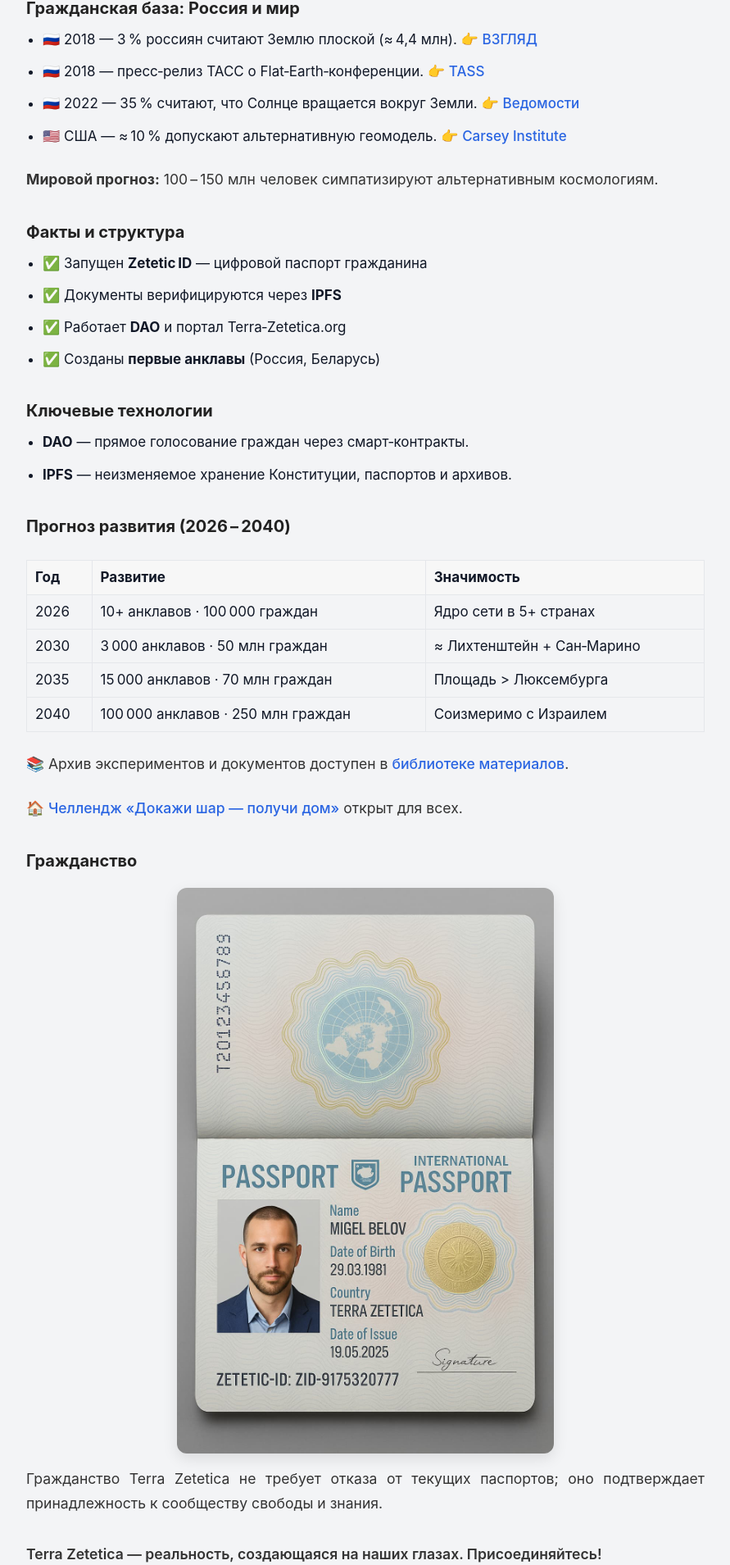
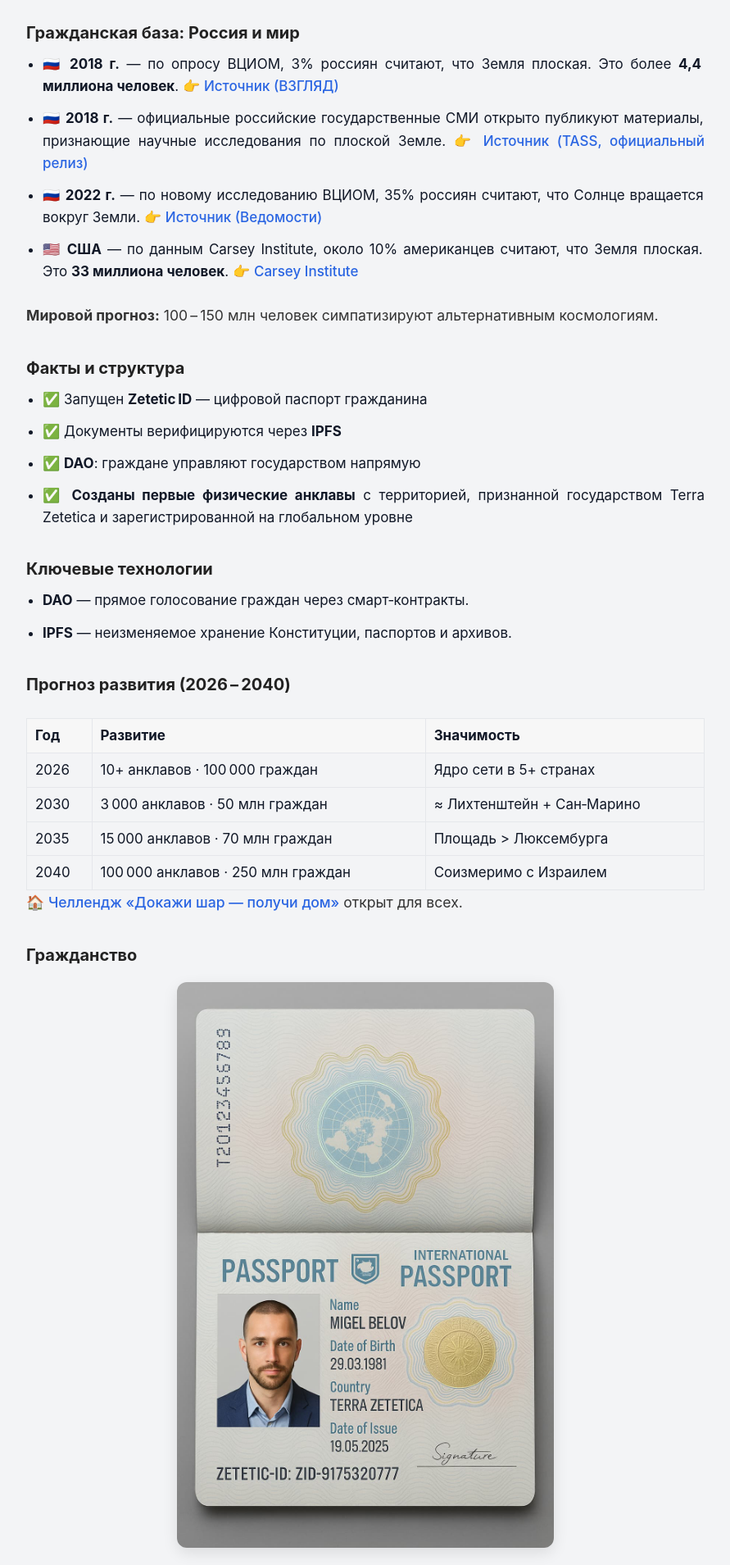
Before and after one commit to kardinalmarkov/terra-zetetica, a Next.js app: page /about2 in a window 1280 px wide. Shown: the part 1297-3206 px from the top of the page at 82% size, without its empty margins (194-1085 px from the left). Built offline with nearby package versions, Linux system fonts and the light colour scheme.

Commit message:
Update about2.js

```diff
--- a/pages/about2.js
+++ b/pages/about2.js
@@ -59,31 +59,48 @@ export default function About() {
       </p>
 
       {/* --- Анклавы --- */}
-      <h2>Физическая территория: анклавы Terra Zetetica</h2>
+
+    <h2>Физическая территория: анклавы Terra Zetetica</h2>
       <p>
-        В России и Беларуси уже действуют <strong>первые физические анклавы</strong> — зарегистрированные участки жилья и земли, сохранённые в IPFS и подтверждённые голосованием DAO.
+        Сегодня в России и Беларуси действуют <strong>первые физические анклавы</strong>.
+        Это не просто объединения — это <strong>участки недвижимости и земли</strong>, официально заявленные гражданами,
+        зарегистрированные в DAO и сохранённые в IPFS.
       </p>
       <p>
-        <strong>Анклав</strong> — это полноценная часть территории государства: жильё, хозяйственная зона, общественное пространство и флаг Terra Zetetica.
+        <strong>Анклав — это полноценная часть территории государства.</strong> Он может включать жильё, хозяйственную зону, общественное пространство и флаг Terra Zetetica.
       </p>
 
       {/* --- Статистика и позиции СМИ --- */}
       <h2>Гражданская база: Россия и мир</h2>
       <ul>
-        <li>🇷🇺 2018 — 3 % россиян считают Землю плоской (≈ 4,4 млн). 👉 <a href="https://vz.ru/news/2018/7/27/934460.html" target="_blank">ВЗГЛЯД</a></li>
-        <li>🇷🇺 2018 — пресс‑релиз ТАСС о Flat‑Earth‑конференции. 👉 <a href="https://tass.ru/press-relizy/5077491" target="_blank">TASS</a></li>
-        <li>🇷🇺 2022 — 35 % считают, что Солнце вращается вокруг Земли. 👉 <a href="https://www.vedomosti.ru/society/news/2022/08/02/934109-35-rossiyan-schitayut-chto-solntse-vraschaetsya-vokrug-zemli" target="_blank">Ведомости</a></li>
-        <li>🇺🇸 США — ≈ 10 % допускают альтернативную геомодель. 👉 <a href="https://carsey.unh.edu/publication/conspiracy-vs-science-survey-us-public-beliefs" target="_blank">Carsey Institute</a></li>
+        <li>
+          <strong>🇷🇺 2018 г.</strong> — по опросу ВЦИОМ, 3% россиян считают, что Земля плоская.
+          Это более <strong>4,4 миллиона человек</strong>. 👉 <a href="https://vz.ru/news/2018/7/27/934460.html" target="_blank">Источник (ВЗГЛЯД)</a>
+        </li>
+        <li>
+          <strong>🇷🇺 2018 г.</strong> — официальные российские государственные СМИ открыто публикуют материалы,
+          признающие научные исследования по плоской Земле. 👉 <a href="https://tass.ru/press-relizy/5077491" target="_blank">Источник (TASS, официальный релиз)</a>
+        </li>
+        <li>
+          <strong>🇷🇺 2022 г.</strong> — по новому исследованию ВЦИОМ, 35% россиян считают, что Солнце вращается вокруг Земли.
+          👉 <a href="https://www.vedomosti.ru/society/news/2022/08/02/934109-35-rossiyan-schitayut-chto-solntse-vraschaetsya-vokrug-zemli" target="_blank">Источник (Ведомости)</a>
+        </li>
+        <li>
+          <strong>🇺🇸 США</strong> — по данным Carsey Institute, около 10% американцев считают, что Земля плоская.
+          Это <strong>33 миллиона человек</strong>. 👉 <a href="https://carsey.unh.edu/publication/conspiracy-vs-science-survey-us-public-beliefs" target="_blank">Carsey Institute</a>
+        </li>
       </ul>
-      <p><strong>Мировой прогноз:</strong> 100 – 150 млн человек симпатизируют альтернативным космологиям.</p>
+      <p><strong>Мировой прогноз:</strong> 100 – 150 млн человек симпатизируют альтернативным космологиям.</p>
+
 
       {/* --- Факты / структура --- */}
       <h2>Факты и структура</h2>
       <ul>
         <li>✅ Запущен <strong>Zetetic ID</strong> — цифровой паспорт гражданина</li>
         <li>✅ Документы верифицируются через <strong>IPFS</strong></li>
-        <li>✅ Работает <strong>DAO</strong> и портал Terra‑Zetetica.org</li>
-        <li>✅ Созданы <strong>первые анклавы</strong> (Россия, Беларусь)</li>
+        <li>✅ <strong>DAO</strong>: граждане управляют государством напрямую</li>
+        <li>✅ <strong>Созданы первые физические анклавы</strong> с территорией, признанной государством Terra Zetetica и зарегистрированной на глобальном уровне</li>
+
       </ul>
 
       {/* --- Ключевые технологии --- */}
@@ -109,10 +126,7 @@ export default function About() {
         </table>
       </div>
 
-      {/* --- Документы и Челлендж --- */}
-      <p style={{ marginTop: '1.5rem' }}>
-        📚 Архив экспериментов и документов доступен в <a href="/materials" target="_blank">библиотеке материалов</a>.
-      </p>
+      {/* --- Челлендж --- */}
       <p>
         🏠 <Link href="/dom">Челлендж «Докажи шар — получи дом»</Link> открыт для всех.
       </p>
@@ -128,9 +142,11 @@ export default function About() {
         Гражданство Terra Zetetica не требует отказа от текущих паспортов; оно подтверждает принадлежность к сообществу свободы и знания.
       </p>
 
-      <p style={{ fontWeight: 600, marginTop: '2rem' }}>
-        Terra Zetetica — реальность, создающаяся на наших глазах. Присоединяйтесь!
+      <p style={{ fontWeight: '600', marginTop: '2rem' }}>
+        Terra Zetetica — это не просто идея. Это реальность, формирующаяся на наших глазах.
+        Присоединяйтесь к нам и станьте частью нового государства, основанного на истине и стремлении к знанию.
       </p>
+
     </main>
   );
 }
```
